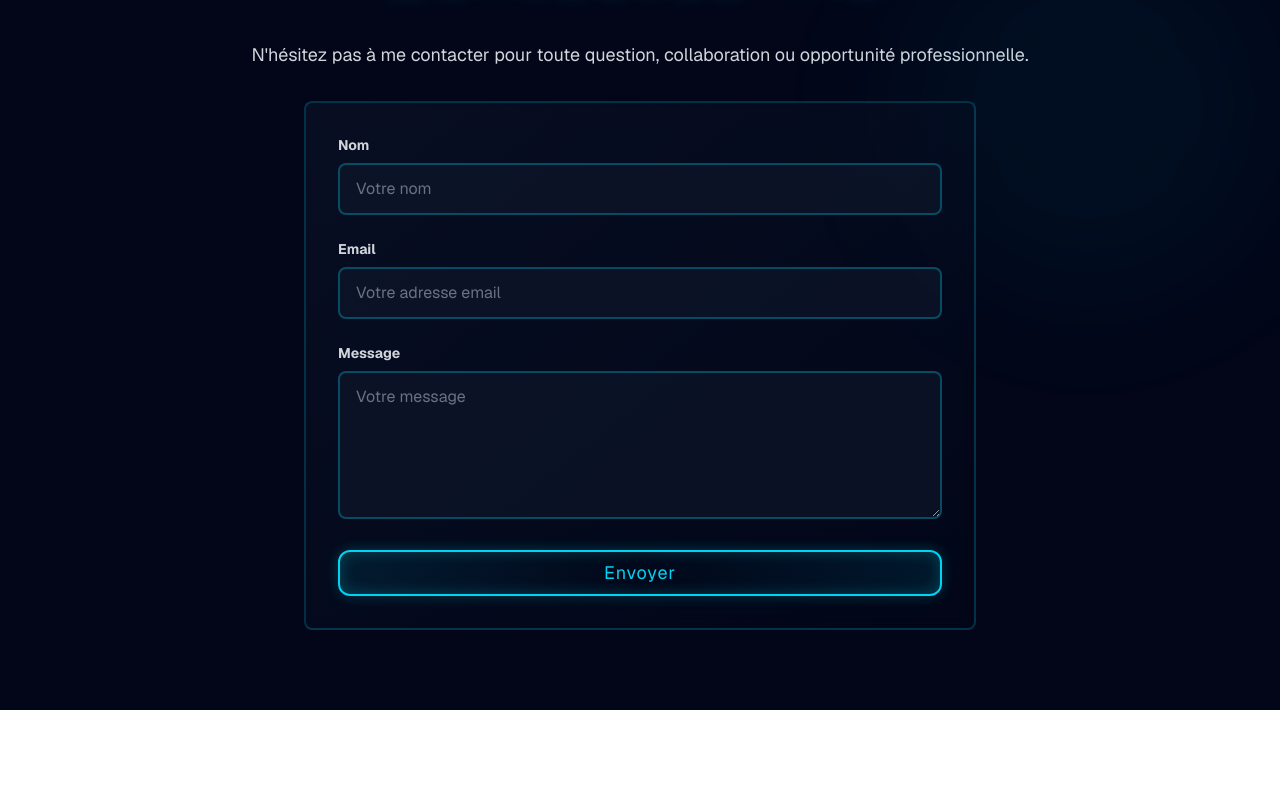
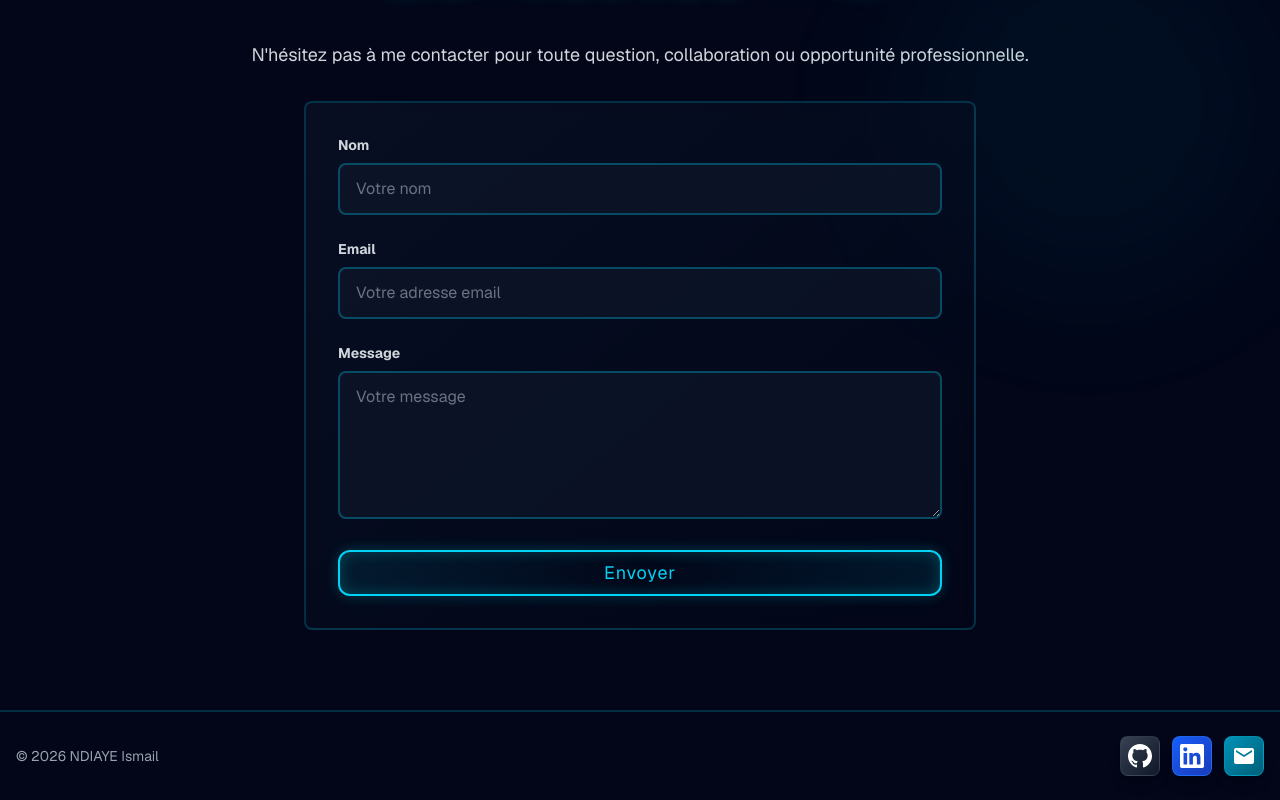
Before and after one commit to ndiayisma/portfolio_ismail, a React (Vite) app: page / in a window 1280 px wide. Shown: the part 6278-7078 px from the top of the page. Before the commit the page ends 6988 px from the top, so only its background shows below. Built offline with nearby package versions, Linux system fonts and the light colour scheme; no server answers.

Commit message:
Implementation Footer

```diff
--- a/src/App.jsx
+++ b/src/App.jsx
@@ -12,6 +12,7 @@
 import { Projects } from './components/sections/Projects'
 import { Documents } from './components/sections/Documents'
 import { Contact } from './components/sections/Contact'
+import { Footer } from './components/Footer';
 
 
 function App() {
@@ -43,6 +44,7 @@
         <Projects />
         <Documents />
         <Contact />
+        <Footer />
       </div>
     </>
   );
--- /dev/null
+++ b/src/components/Footer.jsx
@@ -0,0 +1,87 @@
+export const Footer = () => {
+    const socialLinks = [
+        {
+            name: 'GitHub',
+            url: 'https://github.com/ndiayisma',
+            color: 'from-gray-700 to-gray-900',
+            borderColor: 'border-gray-600/50',
+            icon: 'github'
+        },
+        {
+            name: 'LinkedIn',
+            url: 'https://www.linkedin.com/in/ismail-ndiaye-19a361271/',
+            color: 'from-blue-600 to-blue-800',
+            borderColor: 'border-blue-500/50',
+            icon: 'linkedin'
+        },
+        {
+            name: 'Email',
+            url: 'mailto:ndiaye.i@ioutlook.fr',
+            color: 'from-cyan-600 to-cyan-800',
+            borderColor: 'border-cyan-500/50',
+            icon: 'email'
+        }
+        /*{
+            name: 'Discord',
+            url: '#',
+            color: 'from-indigo-600 to-indigo-800',
+            borderColor: 'border-indigo-500/50',
+            icon: 'discord'
+        }*/
+    ];
+
+    const getIcon = (iconType) => {
+        const icons = {
+            github: (
+                <svg viewBox="0 0 24 24" fill="currentColor" className="h-6 w-6 text-white">
+                    <path d="M12 0c-6.626 0-12 5.373-12 12 0 5.302 3.438 9.8 8.207 11.387.599.111.793-.261.793-.577v-2.234c-3.338.726-4.033-1.416-4.033-1.416-.546-1.387-1.333-1.756-1.333-1.756-1.089-.745.083-.729.083-.729 1.205.084 1.839 1.237 1.839 1.237 1.07 1.834 2.807 1.304 3.492.997.107-.775.418-1.305.762-1.604-2.665-.305-5.467-1.334-5.467-5.931 0-1.311.469-2.381 1.236-3.221-.124-.303-.535-1.524.117-3.176 0 0 1.008-.322 3.301 1.23.957-.266 1.983-.399 3.003-.404 1.02.005 2.047.138 3.006.404 2.291-1.552 3.297-1.23 3.297-1.23.653 1.653.242 2.874.118 3.176.77.84 1.235 1.911 1.235 3.221 0 4.609-2.807 5.624-5.479 5.921.43.372.823 1.102.823 2.222v3.293c0 .319.192.694.801.576 4.765-1.589 8.199-6.086 8.199-11.386 0-6.627-5.373-12-12-12z" />
+                </svg>
+            ),
+            linkedin: (
+                <svg viewBox="0 0 24 24" fill="currentColor" className="h-6 w-6 text-white">
+                    <path d="M20.447 20.452h-3.554v-5.569c0-1.328-.027-3.037-1.852-3.037-1.853 0-2.136 1.445-2.136 2.939v5.667H9.351V9h3.414v1.561h.046c.477-.9 1.637-1.85 3.37-1.85 3.601 0 4.267 2.37 4.267 5.455v6.286zM5.337 7.433c-1.144 0-2.063-.926-2.063-2.065 0-1.138.92-2.063 2.063-2.063 1.14 0 2.064.925 2.064 2.063 0 1.139-.925 2.065-2.064 2.065zm1.782 13.019H3.555V9h3.564v11.452zM22.225 0H1.771C.792 0 0 .774 0 1.729v20.542C0 23.227.792 24 1.771 24h20.451C23.2 24 24 23.227 24 22.271V1.729C24 .774 23.2 0 22.222 0h.003z" />
+                </svg>
+            ),
+            email: (
+                <svg viewBox="0 0 24 24" fill="currentColor" className="h-6 w-6 text-white">
+                    <path d="M20 4H4c-1.1 0-1.99.9-1.99 2L2 18c0 1.1.9 2 2 2h16c1.1 0 2-.9 2-2V6c0-1.1-.9-2-2-2zm0 4l-8 5-8-5V6l8 5 8-5v2z" />
+                </svg>
+            ),
+            discord: (
+                <svg viewBox="0 0 24 24" fill="currentColor" className="h-6 w-6 text-white">
+                    <path d="M20.317 4.3698a19.7913 19.7913 0 00-4.8851-1.5152.0741.0741 0 00-.0785.0371c-.211.3753-.4447.8648-.6083 1.2495-1.8447-.2762-3.68-.2762-5.4868 0-.1636-.3933-.4058-.8742-.6177-1.2495a.077.077 0 00-.0785-.037 19.7363 19.7363 0 00-4.8852 1.515.0699.0699 0 00-.0321.0277C.5334 9.0458-.319 13.5799.0992 18.0578a.0824.0824 0 00.0312.0561c2.0528 1.5076 4.0413 2.4228 5.9929 3.0294a.0777.0777 0 00.0842-.0276c.4616-.6304.8731-1.2952 1.226-1.9942a.076.076 0 00-.0416-.1057c-.6528-.2476-1.2743-.5495-1.8722-.8923a.077.077 0 01-.0076-.1277c.1258-.0943.2517-.1923.3718-.2914a.0743.0743 0 01.0776-.0105c3.9278 1.7933 8.18 1.7933 12.0614 0a.0739.0739 0 01.0785.0095c.1202.099.246.1981.3728.2924a.077.077 0 01-.0066.1276 12.2986 12.2986 0 01-1.873.8914.0766.0766 0 00-.0407.1067c.3604.698.7719 1.3628 1.225 1.9932a.076.076 0 00.0842.0286c1.961-.6067 3.9495-1.5219 6.0023-3.0294a.077.077 0 00.0313-.0552c.5004-5.177-.8382-9.6739-3.5485-13.6604a.061.061 0 00-.0312-.0286zM8.02 15.3312c-1.1825 0-2.1569-1.0857-2.1569-2.419 0-1.3332.9555-2.4189 2.157-2.4189 1.2108 0 2.1757 1.0952 2.1568 2.419-.0189 1.3332-.9555 2.4189-2.1569 2.4189zm7.9748 0c-1.1825 0-2.1569-1.0857-2.1569-2.419 0-1.3332.9554-2.4189 2.1569-2.4189 1.2108 0 2.1757 1.0952 2.1568 2.419 0 1.3332-.9555 2.4189-2.1568 2.4189Z" />
+                </svg>
+            )
+        };
+        return icons[iconType] || null;
+    };
+
+    return (
+        <footer className="bg-slate-950 py-6 border-t-2 border-cyan-400/20">
+            <div className="container mx-auto px-4">
+                <div className="flex items-center justify-between">
+                    {/* Left: Copyright */}
+                    <div>
+                        <p className="text-gray-400 text-sm">
+                            &copy; {new Date().getFullYear()} NDIAYE Ismail
+                        </p>
+                    </div>
+
+                    {/* Right: Social Links */}
+                    <div className="flex gap-3">
+                        {socialLinks.map((link) => (
+                            <a
+                                key={link.name}
+                                href={link.url}
+                                title={link.name}
+                                className={`relative w-10 h-10 bg-gradient-to-br ${link.color} rounded-lg flex items-center justify-center shadow-lg border ${link.borderColor} cursor-pointer transform transition-all duration-300 ease-out hover:scale-110 hover:-translate-y-1 hover:shadow-xl hover:shadow-cyan-400/30`}
+                            >
+                                {getIcon(link.icon)}
+                            </a>
+                        ))}
+                    </div>
+                </div>
+            </div>
+        </footer>
+    );
+}
```
